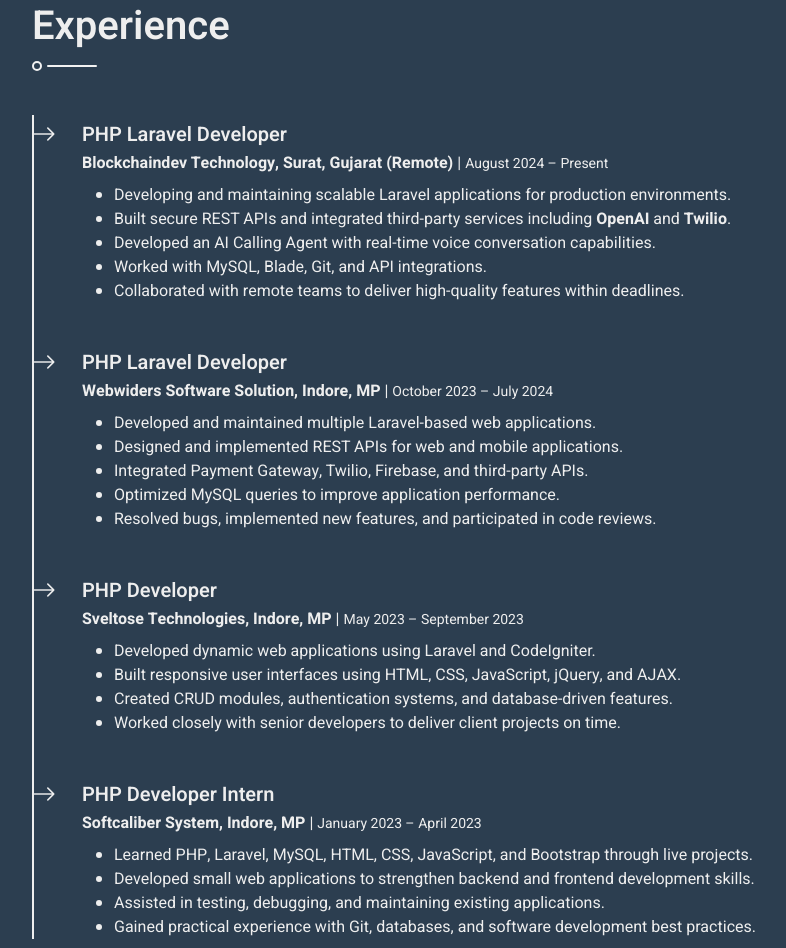
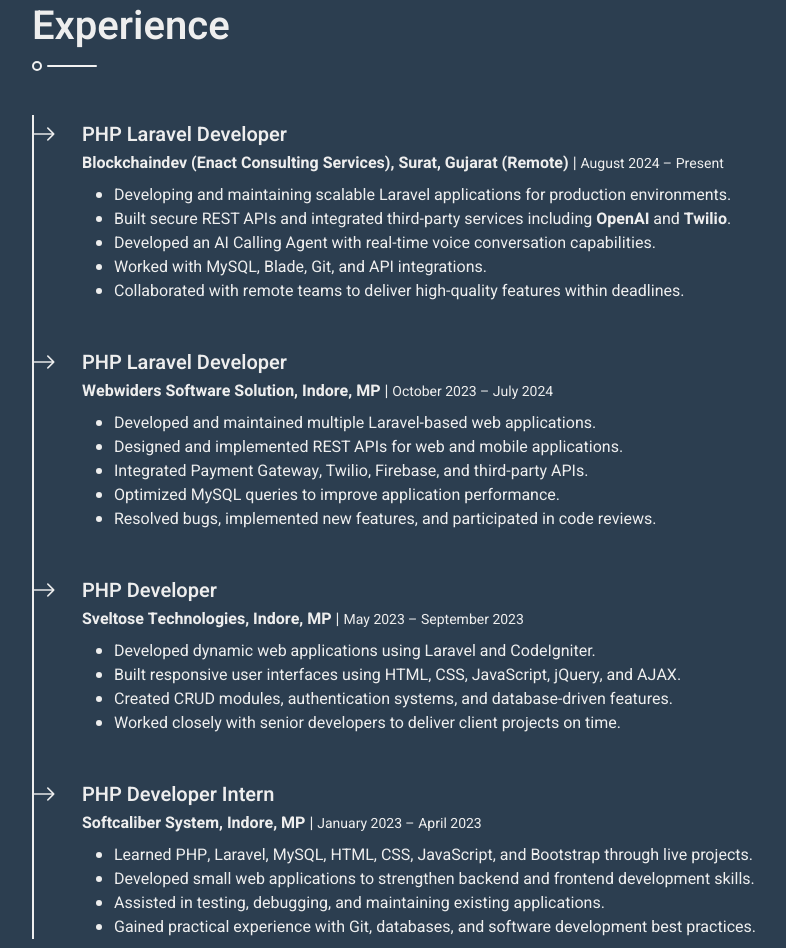
Before and after one commit to gourideepika/DeepikaPortfolio, a plain HTML site: page index.html in a window 1280 px wide. Shown: the part 1061-2009 px from the top of the page, without its empty margins (438-1224 px from the left). Drawn offline with nearby package versions, Linux system fonts and the light colour scheme.

Commit message:
add name changes

```diff
--- a/index.html
+++ b/index.html
@@ -237,7 +237,7 @@
                             <h5 class="mb-1">PHP Laravel Developer</h5>
 
                             <p class="mb-2">
-                                <strong>Blockchaindev Technology, Surat, Gujarat (Remote)</strong> |
+                                <strong>Blockchaindev (Enact Consulting Services), Surat, Gujarat (Remote)</strong> |
                                 <small>August 2024 – Present</small>
                             </p>
 
```
